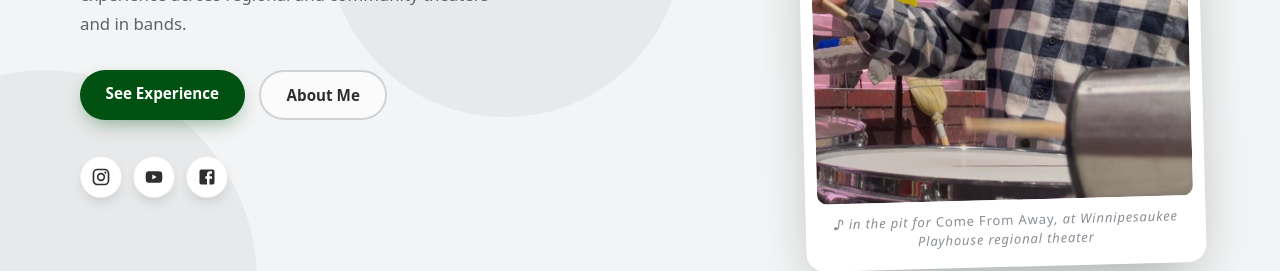
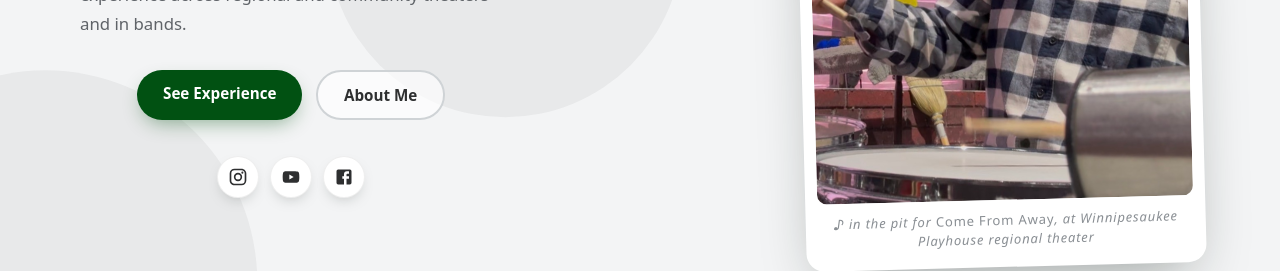
Before and after one commit to etancohn/Etan-Music-Website, a React (Vite) app: page / in a window 1280 px wide. Shown: the part 416-687 px from the top of the page. Built offline with nearby package versions, Linux system fonts and the light colour scheme; no server answers.

Commit message:
centering for social media btns

```diff
--- a/src/Hero.css
+++ b/src/Hero.css
@@ -35,9 +35,12 @@
     align-self: end;
 }
 
+/* Shrink-wrapped to the description, so the buttons and icons centre under
+   that text block rather than across the whole (wider) column. */
 .hero-body {
     grid-area: body;
     align-self: start;
+    width: fit-content;
 }
 
 /* ---------- text column ---------- */
@@ -88,6 +91,7 @@
 .hero-actions {
     display: flex;
     flex-wrap: wrap;
+    justify-content: center;
     gap: 0.9rem;
     margin-top: 2rem;
 }
@@ -133,6 +137,7 @@
 
 .hero-socials {
     display: flex;
+    justify-content: center;
     align-items: center;
     gap: 0.7rem;
     margin-top: 2.25rem;
@@ -499,6 +504,10 @@
         font-size: clamp(2.8rem, 11vw, 4.2rem);
     }
 
+    .hero-body {
+        width: auto;
+    }
+
     /* photo now sits directly under the name, so it no longer needs the top
        margin that separated it from the blurb */
     .hero-body .hero-desc {
```
